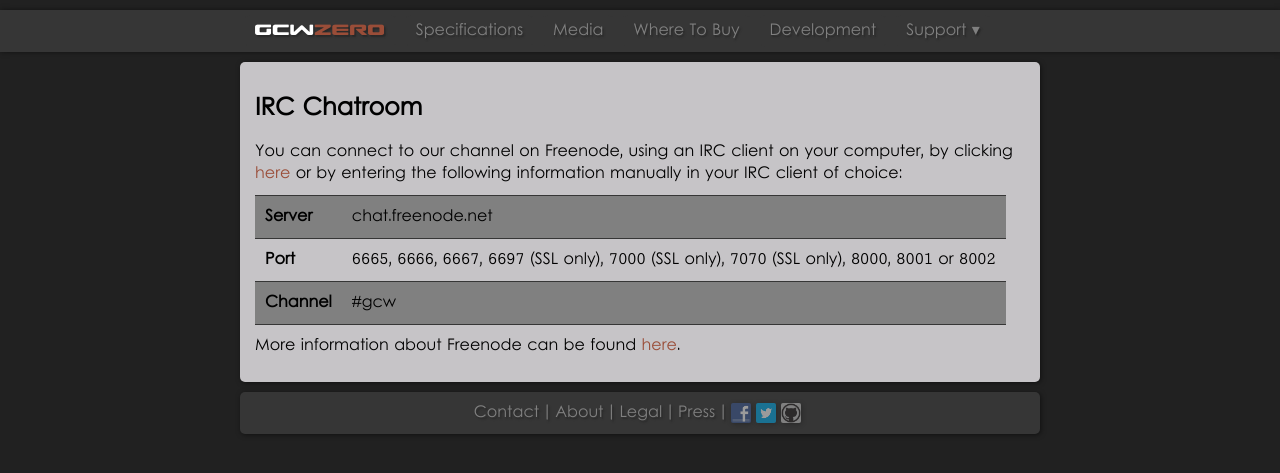
After one commit to gcwnow/www, a PHP site: page /irc in a window 1280 px wide. The commit adds this page. Shown: the top 473 px of the page. Run offline with PHP 8.4, Linux system fonts and the light colour scheme; some libraries are stand-ins or nearby versions.

Commit message:
New IRC page.

```diff
--- a/content/includes/header.php
+++ b/content/includes/header.php
@@ -42,7 +42,6 @@ onload = function() {
     loadBaseEvents();
     preload(img);
     autoSwitch(interval);
-    slideshowOverlay();
 }
 </script>
 ';
@@ -82,6 +81,7 @@ GCW Zero
 <ul>
 <li><a href='faq'>FAQ</a></li>
 <li><a target="_blank" href='http://boards.dingoonity.org/index.php#c10'>Dingoonity Forums</a></li>
+<li><a href='irc'>IRC Chatroom</a></li>
 <!--<li><a href='support'>Sales Support</a></li>-->
 </ul>
 </li>
--- /dev/null
+++ b/content/irc.php
@@ -0,0 +1,24 @@
+<?php
+$page = "irc";
+include "includes/header.php";
+?>
+
+<div id="content">
+
+<h1>IRC Chatroom</h1>
+
+<p>You can connect to our channel on Freenode, using an IRC client on your computer, by clicking <a href="irc://chat.freenode.net:8001/gcw">here</a> or by entering the following information manually in your IRC client of choice:</p>
+
+<div class="table">
+<div class="table-row"><div class="row0 text_bold">Server</div><div class="row0">chat.freenode.net</div></div>
+<div class="table-row"><div class="row1 text_bold">Port</div><div class="row1">6665, 6666, 6667, 6697 (SSL only), 7000 (SSL only), 7070 (SSL only), 8000, 8001 or 8002</div></div>
+<div class="table-row"><div class="row0 text_bold">Channel</div><div class="row0">#gcw</div></div>
+</div>
+
+<p>More information about Freenode can be found <a target="_blank" href="http://freenode.net/irc_servers.shtml">here</a>.</p>
+
+</div>
+
+<?php
+include "includes/footer.php";
+?>
--- a/content/js/slideshow.js
+++ b/content/js/slideshow.js
@@ -120,6 +120,7 @@ function autoSwitch() {
 
 /* Generate list of bullets with click events and other controls. */
 function slideshowOverlay() {
+    /* Generate bullets and make the first bullet active. */
     var overlay = document.getElementById('slideshow_overlay');
     var overlayContent = "";
     for(var i = 0; i < img.length; i++) {
@@ -127,6 +128,8 @@ function slideshowOverlay() {
     }
     overlay.innerHTML = overlayContent;
     $('#slideshow_overlay li').eq(0).addClass('active_list');
+
+    /* Preload white GCW Zero image. */
     preload(["../images/x_console_pic_scaled_white.png"]);
 
     /* Bind onclick to li bullets to switch to the specified image. */
```
